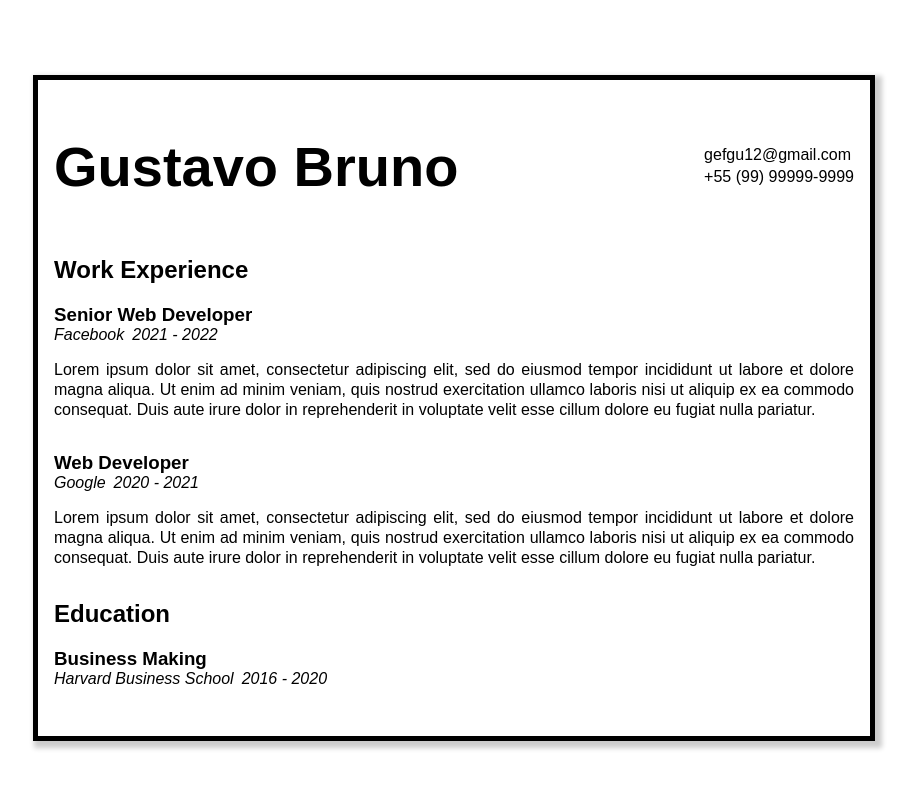
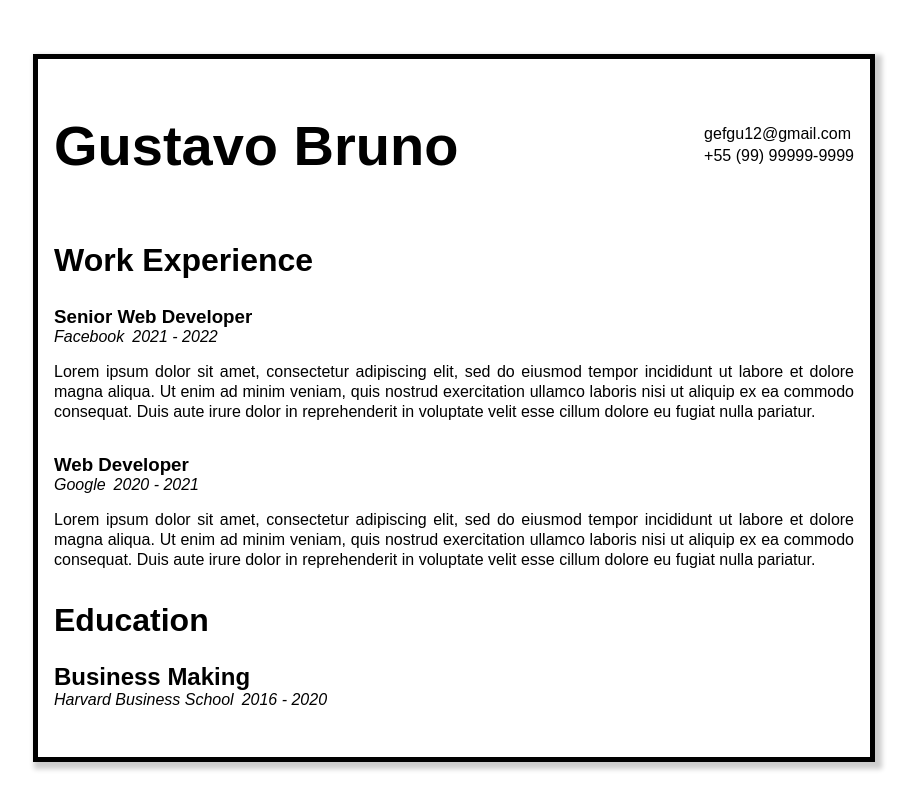
Before and after one commit to gefgu/cv-application, a React (Create React App) app: page / in a window 1280 px wide. Shown: the top 810 px of the page, without its empty margins (186-1101 px from the left). Built offline with nearby package versions, Linux system fonts and the light colour scheme.

Commit message:
Add bigger font size for headings

```diff
--- a/src/styles/education.css
+++ b/src/styles/education.css
@@ -1,5 +1,6 @@
 .study-name {
   margin-bottom: 0;
+  font-size: 1.5rem;
 }
 
 .school-name {
@@ -18,3 +19,8 @@
 .education-section > div {
   margin-bottom: 32px;
 }
+
+.education-section h2 {
+  font-size: 2rem;
+  margin-bottom: 0;
+}
--- a/src/styles/work.css
+++ b/src/styles/work.css
@@ -24,3 +24,7 @@
 .work-section > div {
   margin-bottom: 32px;
 }
+
+.work-section h2 {
+  font-size: 2rem;
+}
```
